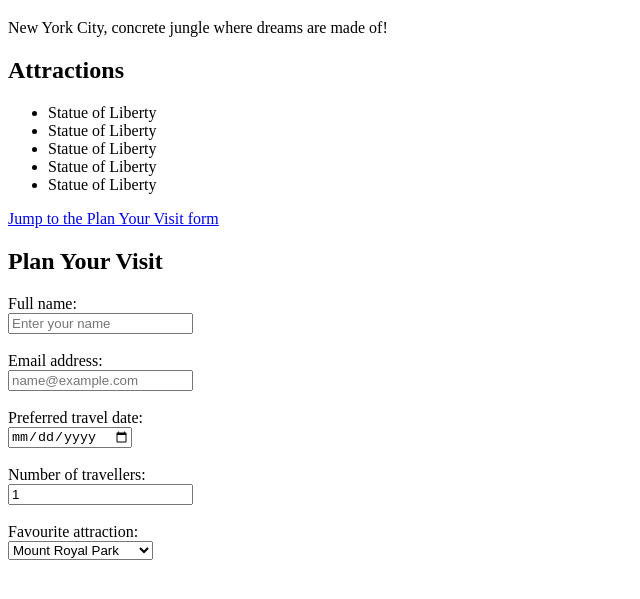
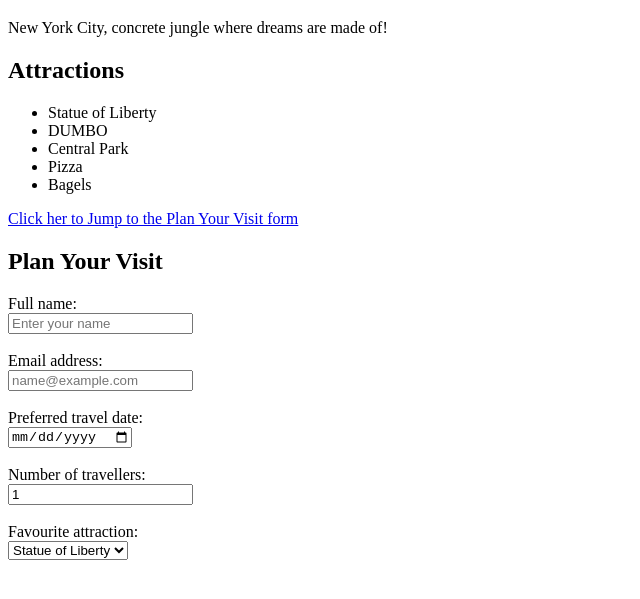
Before and after one commit to naomiet-a/naomiet-a.github.io, a plain HTML site: page Class-Exercises/Week2- EX1.html in a window 1280 px wide. Shown: the part 61-660 px from the top of the page, without its empty margins (0-640 px from the left). Drawn offline with Linux system fonts and the light colour scheme.

Commit message:
Update attractions and fix link text in HTML

```diff
--- a/Class-Exercises/Week2- EX1.html
+++ b/Class-Exercises/Week2- EX1.html
@@ -9,13 +9,25 @@
 <h2>Attractions</h2>
 <ul>
   <li>Statue of Liberty</li>
-  <li>Statue of Liberty</li>
-  <li>Statue of Liberty</li>
-  <li>Statue of Liberty</li>
-  <li>Statue of Liberty</li>
+  <li>DUMBO</li>
+  <li>Central Park</li>
+  <li>Pizza</li>
+  <li>Bagels </li>
 </ul>
 
-  <p><a href="#plan-visit">Jump to the Plan Your Visit form</a></p>
+  <p><a href="#plan-visit">Click her to Jump to the Plan Your Visit form</a></p>
+
+
+
+
+
+
+
+
+
+
+
+
   <h2 id="plan-visit">Plan Your Visit</h2>
   <form action="#" method="get">
     <label for="full-name">Full name:</label><br>
@@ -32,8 +44,10 @@
     <br><br>
     <label for="attraction">Favourite attraction:</label><br>
       <select id="attraction" name="attraction">
-        <option value="mount-royal">Mount Royal Park</option>
-        <option value="old-montreal">Old Montréal</option>
-        <option value="basilica">Notre-Dame Basilica</option>
+        <option value="Statue of Liberty">Statue of Liberty</option>
+        <option value="DUMBO">DUMBO</option>
+        <option value="Central Park">Central Park</option>
+        <option value="Pizza">Pizza</option>
+        <option value="Bagels">Bagels</option>
       </select>
     <br><br>
```
